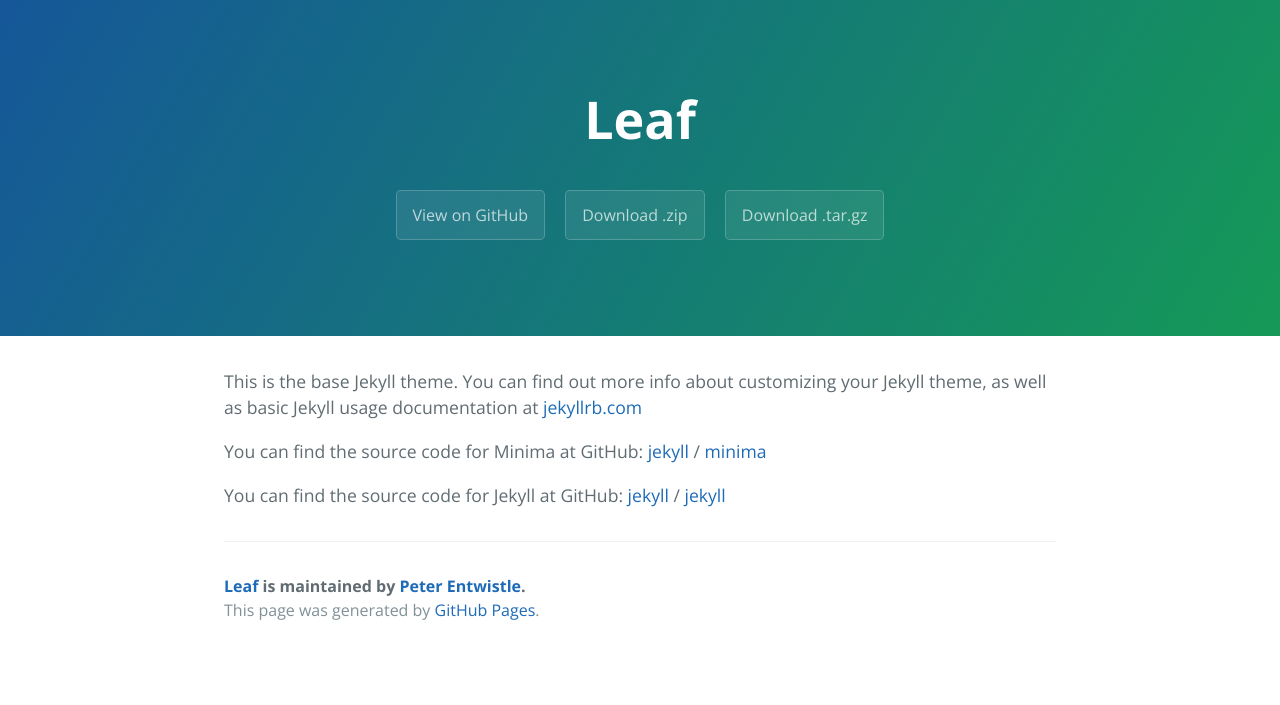
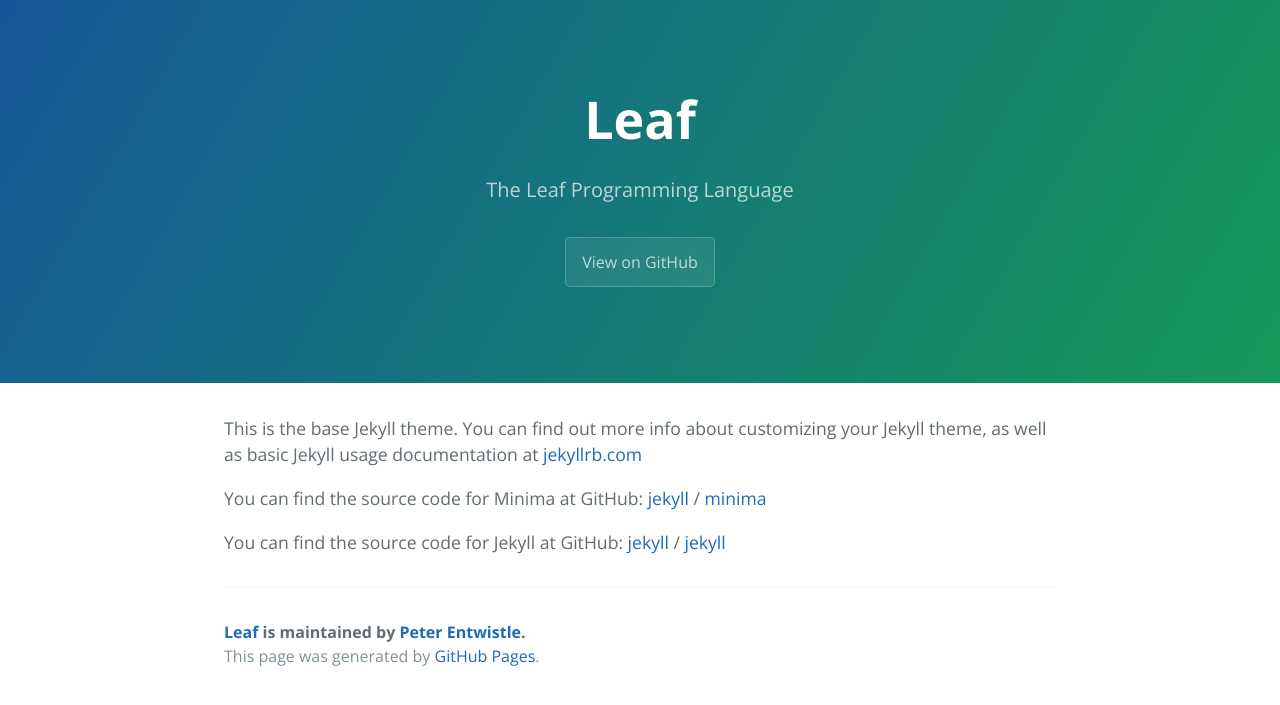
Before and after one commit to leaf-lang/leaf-lang.github.io, a Jekyll site: the page built from about.md, in a window 1280 px wide. Shown: the top 705 px of the page. Built offline with Jekyll 4.4.1, drawn with Linux system fonts in a browser that asks for light colours.

Commit message:
Added tagline and changed page header

```diff
--- a/_config.yml
+++ b/_config.yml
@@ -17,6 +17,7 @@ title: Leaf
 # email: your-email@example.com
 description: >- # this means to ignore newlines until "baseurl:"
   The Leaf Programming Language
+tagline: The Leaf Programming Language
 baseurl: "" # the subpath of your site, e.g. /blog
 url: "" # the base hostname & protocol for your site, e.g. http://example.com
 paginate:     1
--- a/_includes/page-header.html
+++ b/_includes/page-header.html
@@ -1,7 +1,5 @@
 <section class="page-header">
   <h1 class="project-name">{{ site.title }}</h1>
   <h2 class="project-tagline">{{ site.tagline }}</h2>
-  <a href="#" class="btn">View on GitHub</a>
-  <a href="#" class="btn">Download .zip</a>
-  <a href="#" class="btn">Download .tar.gz</a>
+  <a href="https://github.com/leaf-lang/leaf" class="btn">View on GitHub</a>
 </section>
```
